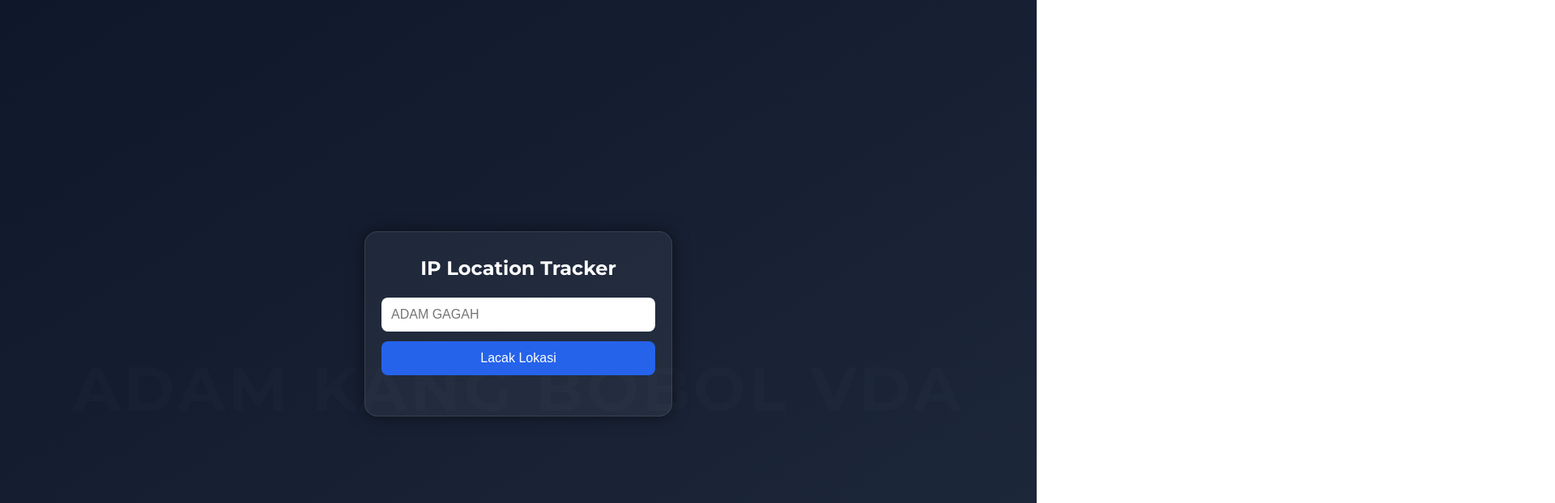
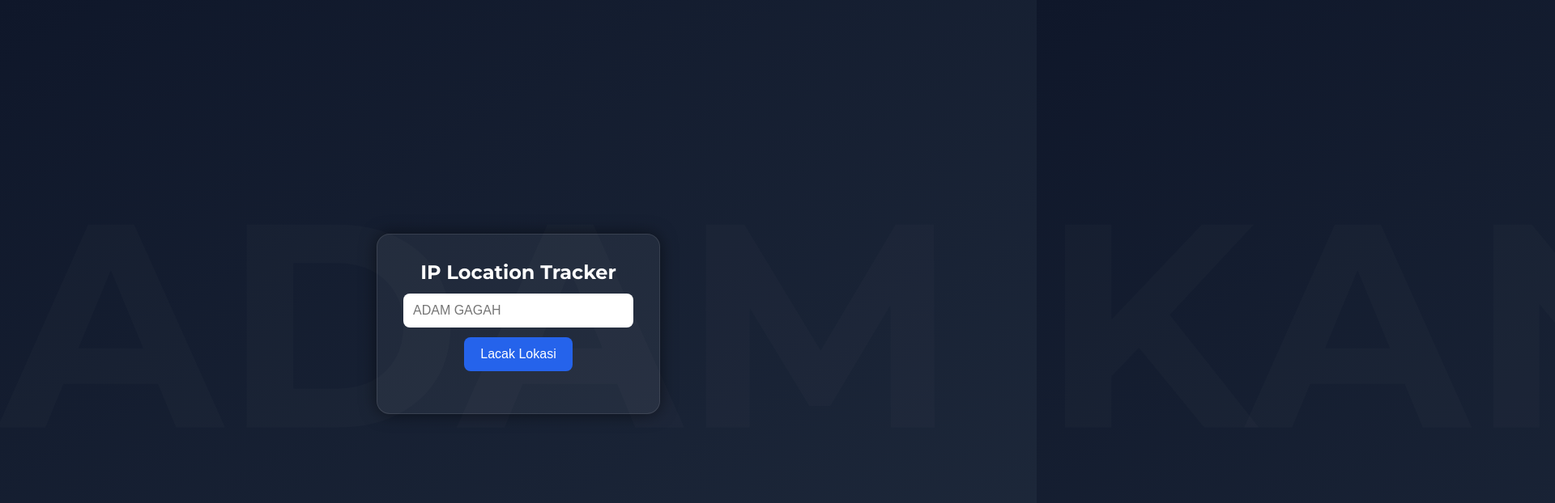
Before and after one commit to adamhengker/ipadam, a plain HTML site: page index.html in a window 1280 px wide. Shown: the top 622 px of the page at 81% size, 1920 px wide, since content can reach past the window. Drawn offline with Linux system fonts and the light colour scheme.

Commit message:
Update index.html

```diff
--- a/index.html
+++ b/index.html
@@ -26,36 +26,29 @@
 
     .background-text {
       position: absolute;
-      font-size: 6vw;
-      font-weight: 700;
-      font-family: 'Montserrat', sans-serif;
+      font-size: 28vw;
+      font-weight: 800;
       color: rgba(255, 255, 255, 0.015);
+      z-index: 0;
       text-align: center;
       width: 100%;
-      top: 60%;
+      top: 50%;
       transform: translateY(-50%);
       pointer-events: none;
       user-select: none;
-      z-index: 0;
       white-space: nowrap;
-      letter-spacing: 4px;
     }
 
     .container {
       background: rgba(255, 255, 255, 0.05);
       border: 1px solid rgba(255, 255, 255, 0.1);
       border-radius: 16px;
-      padding: 30px 20px;
+      padding: 32px;
       box-shadow: 0 0 20px rgba(0,0,0,0.5);
       z-index: 1;
       text-align: center;
       width: 90%;
-      max-width: 380px;
-    }
-
-    h2 {
-      font-weight: 700;
-      margin-bottom: 10px;
+      max-width: 350px;
     }
 
     input {
@@ -76,11 +69,14 @@
       font-size: 16px;
       cursor: pointer;
       transition: background 0.3s ease;
-      width: 100%;
     }
 
     button:hover {
       background-color: #1d4ed8;
+    }
+
+    button:active {
+      transform: scale(0.97);
     }
 
     .result {
@@ -105,8 +101,15 @@
     <div class="result" id="result"></div>
   </div>
 
+  <!-- 🔊 Suara klik -->
+  <audio id="clickSound" src="https://cdn.pixabay.com/audio/2022/03/15/audio_6ba9a309a3.mp3" preload="auto"></audio>
+
   <script>
+    const clickSound = document.getElementById('clickSound');
+
     async function lookupIP() {
+      clickSound.play();
+
       const ip = document.getElementById('ipInput').value.trim();
       const resultDiv = document.getElementById('result');
       resultDiv.innerHTML = "🔍 Sedang mencari...";
```
